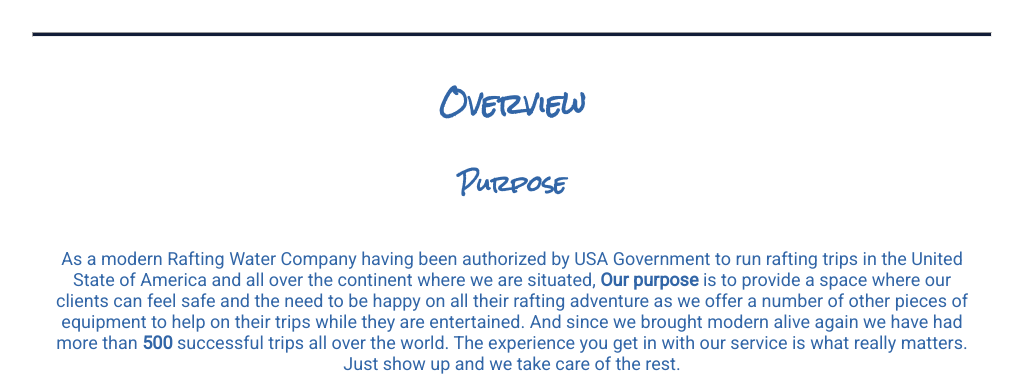
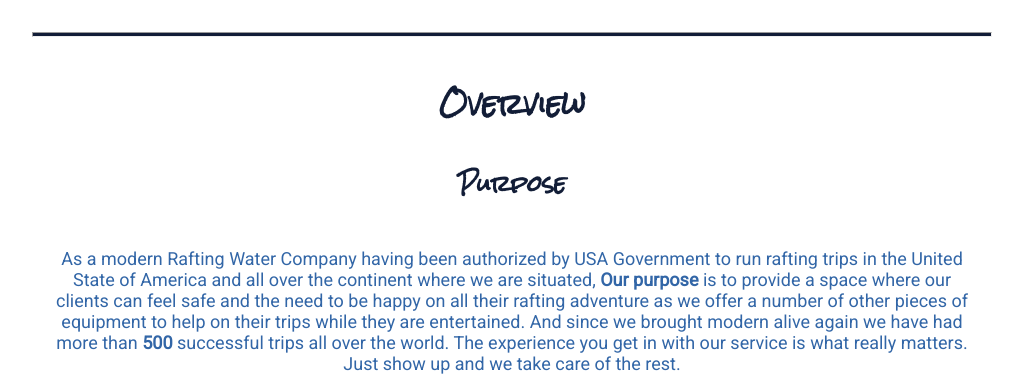
Before and after one commit to Danny051/wdd130-2, a plain HTML site: page wwr/site-plan-rafting.html in a window 1280 px wide. Shown: the part 420-800 px from the top of the page, without its empty margins (128-1151 px from the left). Drawn offline with Linux system fonts and the light colour scheme.

Commit message:
Added css

```diff
--- a/wwr/styles/site-plan-rafting.css
+++ b/wwr/styles/site-plan-rafting.css
@@ -18,15 +18,15 @@ Fonts are separated by a & */
   --paragraph-font: Roboto, Helvetica, sans-serif;
 
   /* these colors below should be chosen from among your palette colors above */
-  --headline-color-on-white: #3266a7;  /* headlines on a white background */
+  --headline-color-on-white: #121d37;  /* headlines on a white background */
   --headline-color-on-color: #ffffff; /* headlines on a colored background */
-  --paragraph-color-on-white: #3266a7; /* paragraph text on a white background */
+  --paragraph-color-on-white: #3266a7; /* paragraph text on a white background  */
   --paragraph-color-on-color: #ffffff; /* paragraph text on a colored background */
   --paragraph-background-color: #3266a7;
   --nav-link-color: #121d37;
   --nav-background-color: #fdeb3f;
   --nav-hover-link-color: #ffffff;
-  --nav-hover-background-color: #3266a7;
+  --nav-hover-background-color: #ffffff;
 }
 
 
```
